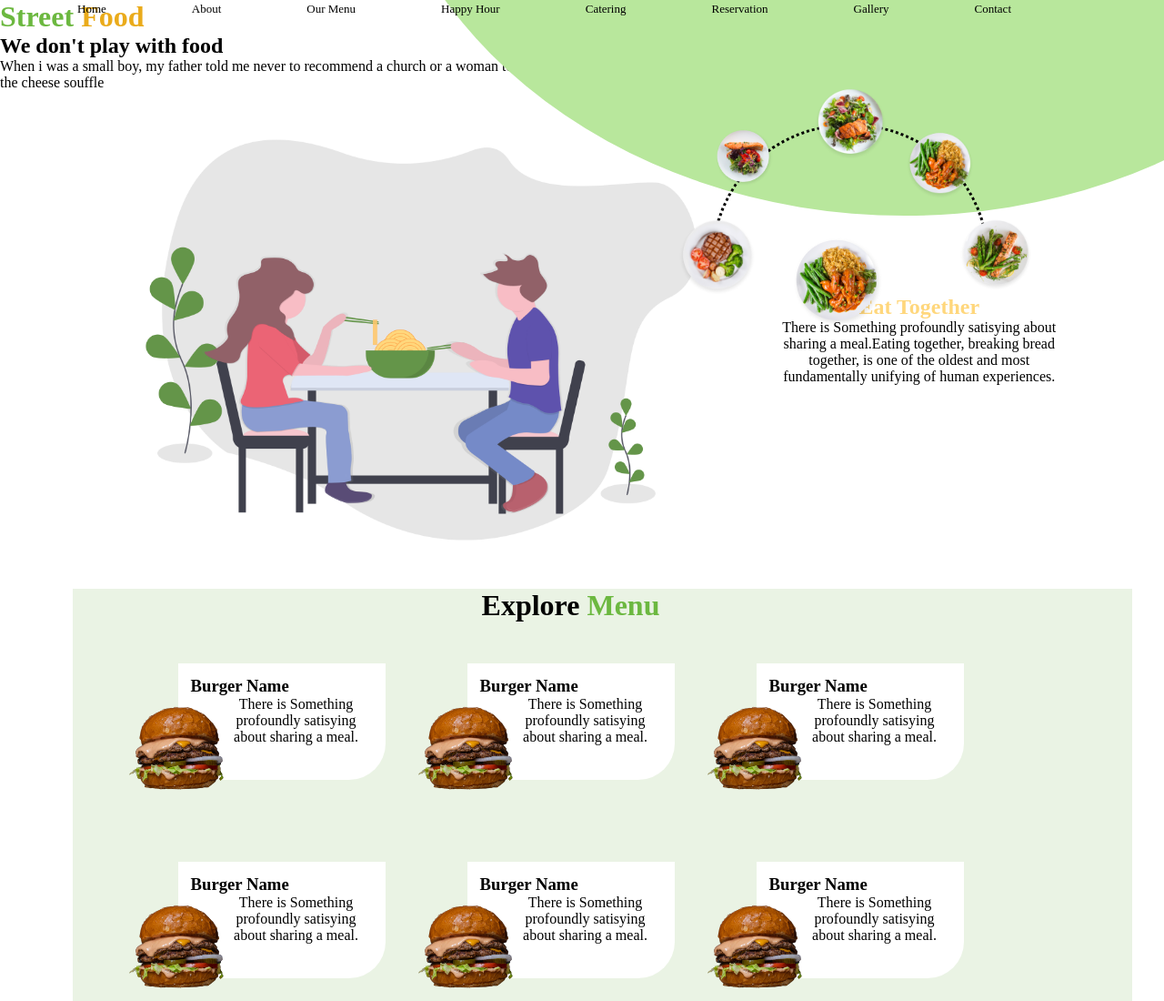
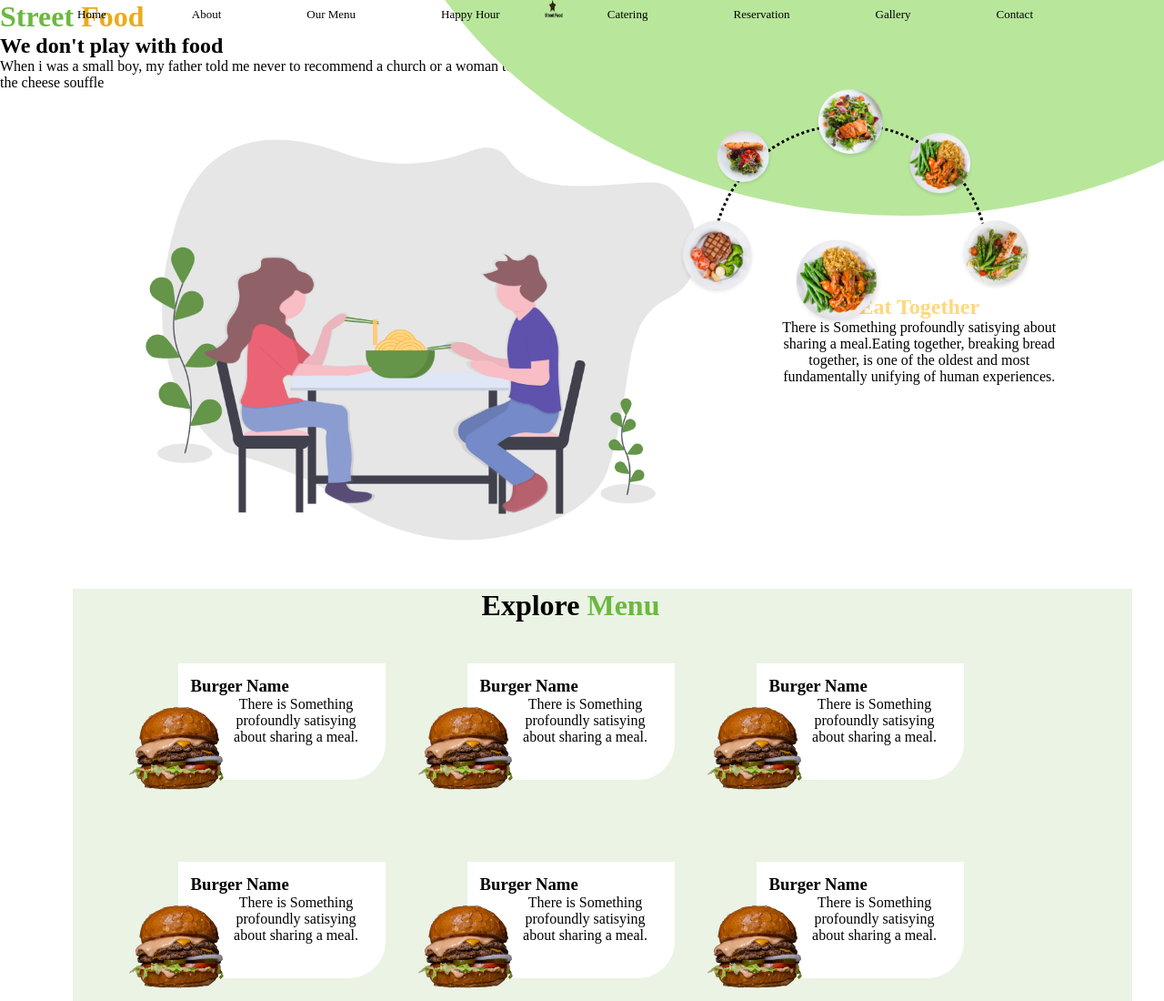
Before and after one commit to Nancy-codergirl/Street-food-website, a plain HTML site: page index.html in a window 1280 px wide. Shown: the top 1100 px of the page at 91% size. Drawn offline with Linux system fonts and the light colour scheme.

Commit message:
Add style to page

```diff
--- a/assets/index.css
+++ b/assets/index.css
@@ -111,6 +111,8 @@ right: 9rem;
 
 }
 #navbar-button {
+
+
 
 background-color: #6CB840;
 border: none;
--- a/index.html
+++ b/index.html
@@ -41,8 +41,9 @@
                 <a href="#about">About</a>
                 <a href="#ourmenu">Our Menu</a>
                 <a href="#happyhour">Happy Hour</a>
-                <!--start of the logo-->
-                <!--end of the logo-->
+                 <!--start of the logo-->
+                 <img id="logo" style="background-color: #413800;" src="./assets/Pinterest.jpeg" alt="" height="20" width="20"
+                 <!--end of the logo-->
                 <a href="catering">Catering</a>
                 <a href="reservation">Reservation</a>
                 <a href="gallery">Gallery</a>
```
